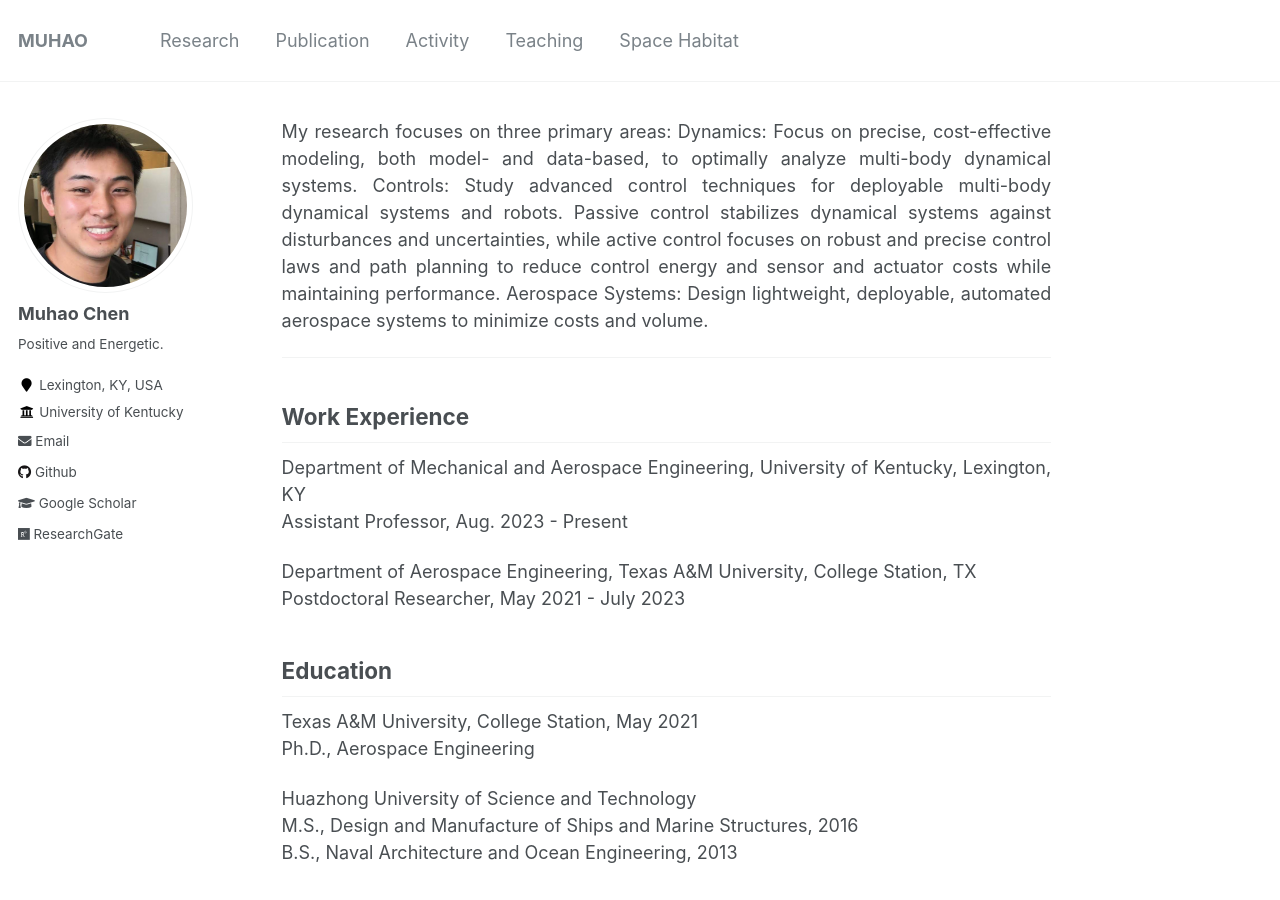
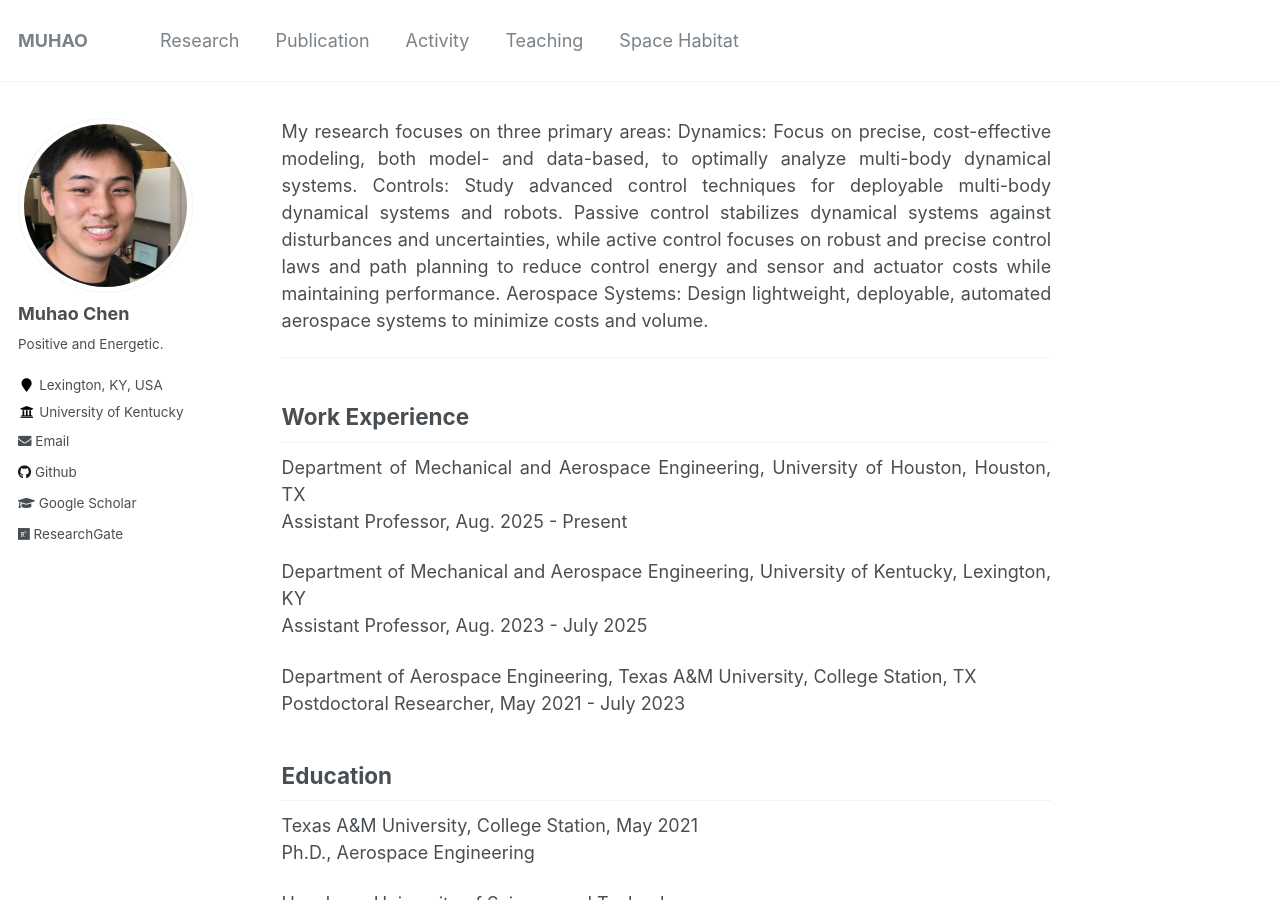
Before and after one commit to Muhao-Chen/muhao-chen.github.io, a Jekyll site: the page built from _pages/about.md, in a window 1280 px wide and 900 px high. Built offline with Jekyll 4.4.1, drawn with Linux system fonts in a browser that asks for light colours.

Commit message:
Update about.md

```diff
--- a/_pages/about.md
+++ b/_pages/about.md
@@ -55,8 +55,12 @@ My research focuses on three primary areas: Dynamics: Focus on precise, cost-eff
 ---
 
 ## Work Experience
+Department of Mechanical and Aerospace Engineering, University of Houston, Houston, TX
+Assistant Professor, Aug. 2025 - Present
+
+
 Department of Mechanical and Aerospace Engineering, University of Kentucky, Lexington, KY
-Assistant Professor, Aug. 2023 - Present
+Assistant Professor, Aug. 2023 - July 2025
 
 Department of Aerospace Engineering, Texas A&M University, College Station, TX
 Postdoctoral Researcher, May 2021 - July 2023
```
